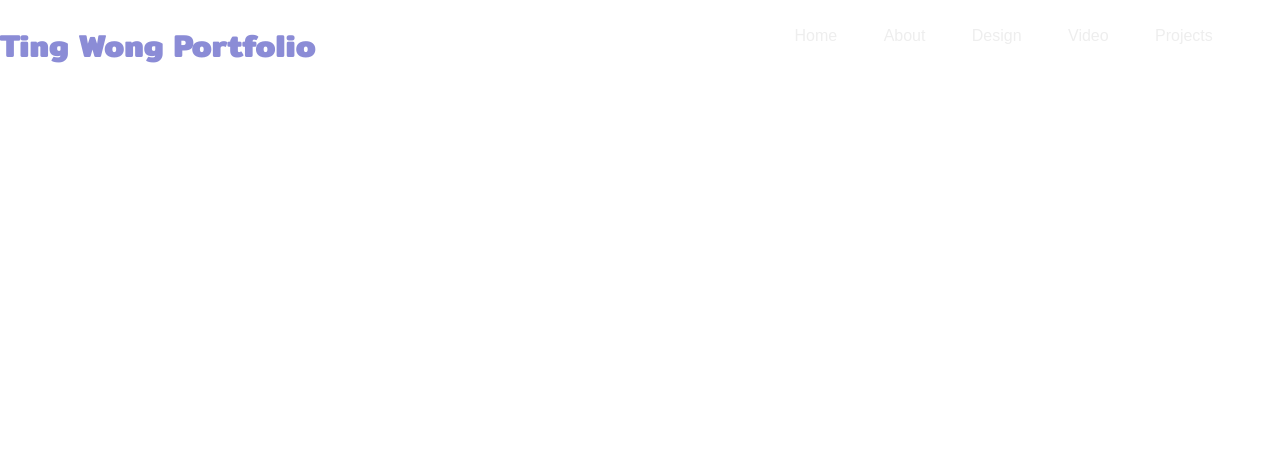
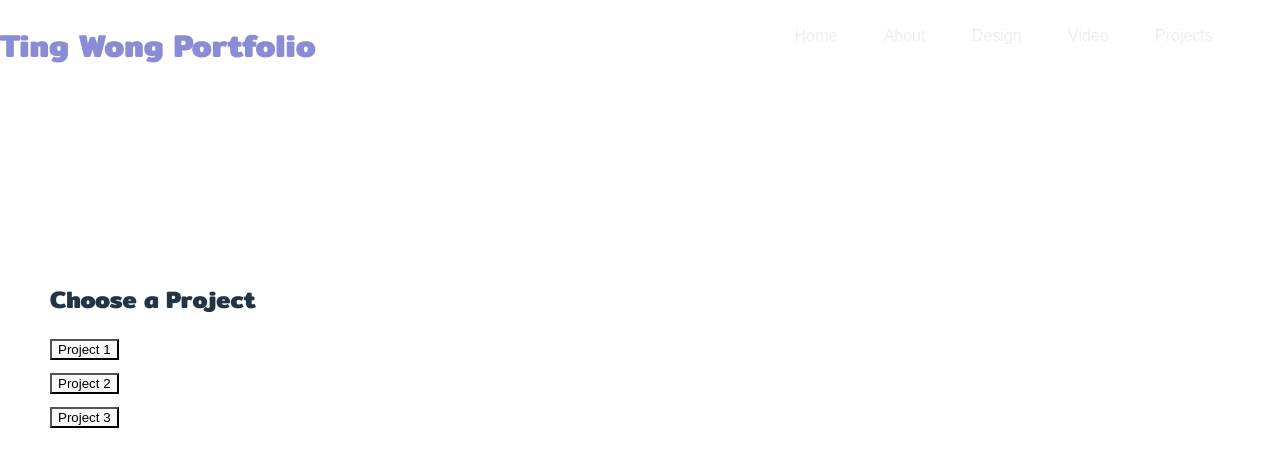
Before and after one commit to aoiting/react-web2, a React (Vite) app: page /projects in a window 1280 px wide. Shown: the top 466 px of the page. Built offline with nearby package versions, Linux system fonts and the light colour scheme.

Commit message:
projects

```diff
--- /dev/null
+++ b/src/Projects/ProjectDetails.tsx.tsx
@@ -0,0 +1,45 @@
+
+import React from 'react';
+import type { Project } from './ProjectList.tsx';
+
+interface ProjectDetailsProps {
+  project: Project;
+  onBack: () => void;
+}
+
+const ProjectDetails: React.FC<ProjectDetailsProps> = ({ project, onBack }) => {
+  return (
+    <div>
+      <button onClick={onBack} style={{ marginBottom: 20 }}>
+        ← Back to Projects
+      </button>
+
+      <h2>{project.name}</h2>
+
+      <h3>Description</h3>
+      <p>{project.description}</p>
+
+      <h3>Type</h3>
+      <p>{project.type}</p>
+
+      <h3>Date</h3>
+      <p>{project.date}</p>
+
+      <h3>Made by</h3>
+      <p>{project.madeBy}</p>
+
+      {project.images && project.images.length > 0 && (
+  <div>
+    <h3>Images</h3>
+    {project.images.map((src, i) => (
+      <img key={i} src={src} alt={`${project.name} image ${i + 1}`} style={{ maxWidth: '100%', marginBottom: 10 }} />
+    ))}
+  </div>
+)}
+
+    </div>
+
+  );
+};
+
+export default ProjectDetails;
--- /dev/null
+++ b/src/Projects/ProjectList.tsx
@@ -0,0 +1,37 @@
+// ProjectList.tsx
+import React from 'react';
+
+// Export the Project type for reuse
+export type Project = {
+  id: string;
+  name: string;
+  description: string;
+  type: string;
+  date: string;
+  madeBy: string;
+ images?: string[];
+};
+
+interface ProjectListProps {
+  projects: Project[];
+  onSelect: (projectId: string) => void;
+}
+
+const ProjectList: React.FC<ProjectListProps> = ({ projects, onSelect }) => {
+  return (
+    <div>
+      <h2>Choose a Project</h2>
+      <ul style={{ listStyleType: 'none', padding: 0 }}>
+        {projects.map((project) => (
+          <li key={project.id} style={{ margin: '10px 0' }}>
+            <button onClick={() => onSelect(project.id)} style={{ cursor: 'pointer' }}>
+              {project.name}
+            </button>
+          </li>
+        ))}
+      </ul>
+    </div>
+  );
+};
+
+export default ProjectList;
--- a/src/Projects/Projects.tsx
+++ b/src/Projects/Projects.tsx
@@ -1,22 +1,63 @@
-import React from 'react';
+import React, { useState } from 'react';
 import './Projects.css';
-import Header from '../components/header.tsx'
+import Header from '../components/header.tsx';
 
+import ProjectList from './ProjectList.tsx';
+import type { Project } from './ProjectList.tsx';
+import ProjectDetails from './ProjectDetails.tsx';
+
+const projects: Project[] = [
+  {
+    id: '1',
+    name: 'Project 1',
+    description: 'This is a description of Project 1.',
+    type: 'PC Game',
+    date: 'Nov 2024',
+    madeBy: 'Unreal Engine',
+       images: [
+      '/assets/pic1.png',
+      '../../assets/pic2.png',
+    ],
+  },
+  {
+    id: '2',
+    name: 'Project 2',
+    description: 'Description for Project 2.',
+    type: 'Mobile App',
+    date: 'Jan 2025',
+    madeBy: 'React Native',
+  },
+  {
+    id: '3',
+    name: 'Project 3',
+    description: 'Description for Project 3.',
+    type: 'Web Application',
+    date: 'Mar 2025',
+    madeBy: 'Next.js',
+  },
+  // Add more projects as needed
+];
 
 const Projects: React.FC = () => {
+  const [selectedProjectId, setSelectedProjectId] = useState<string | null>(null);
 
-return(
-  <>
-    <Header />
+  const selectedProject = projects.find((p) => p.id === selectedProjectId) || null;
 
-
+  return (
+    <>
+      <Header />
 
       <div className="container-projects">
-      <h3>This is the Projects Page</h3>
+        <h3>This is the Projects Page</h3>
 
-    </div>
-  </>
-)
+        {!selectedProject ? (
+          <ProjectList projects={projects} onSelect={setSelectedProjectId} />
+        ) : (
+          <ProjectDetails project={selectedProject} onBack={() => setSelectedProjectId(null)} />
+        )}
+      </div>
+    </>
+  );
+};
 
-}
 export default Projects;
```
